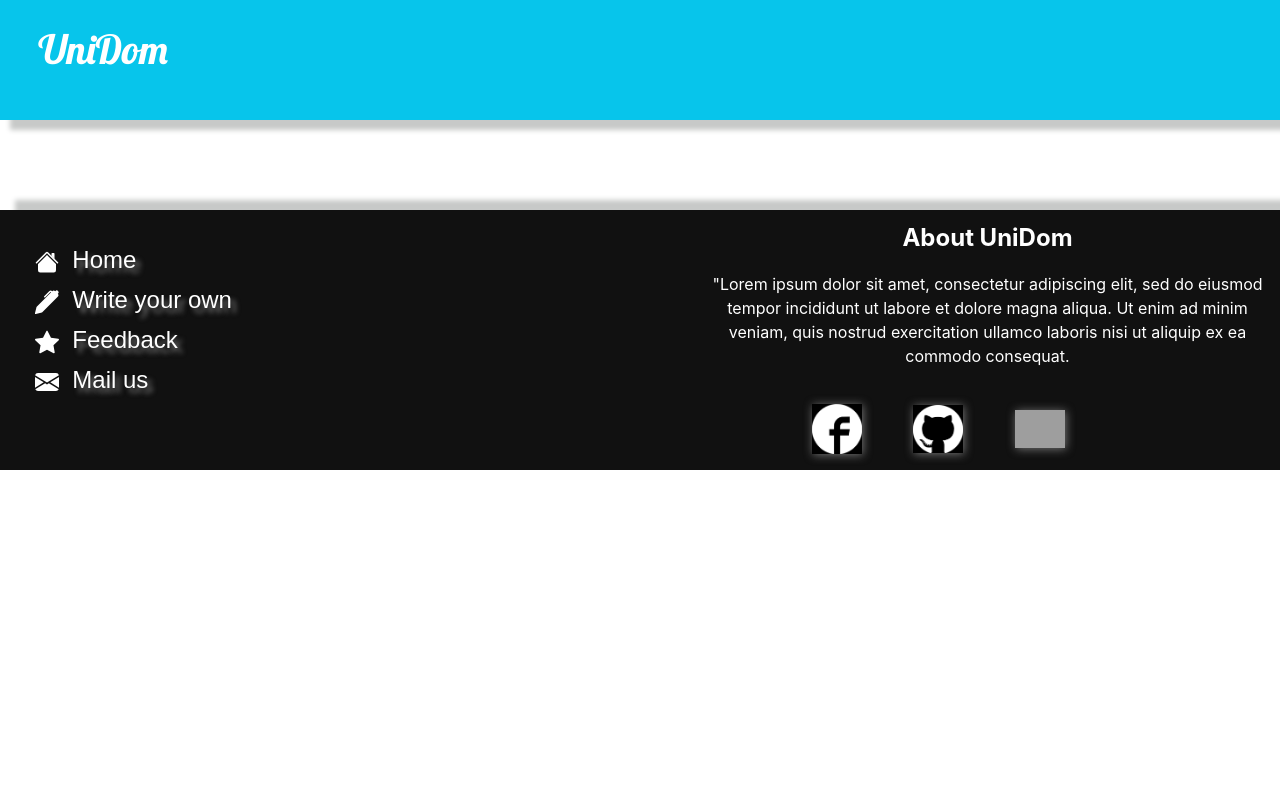
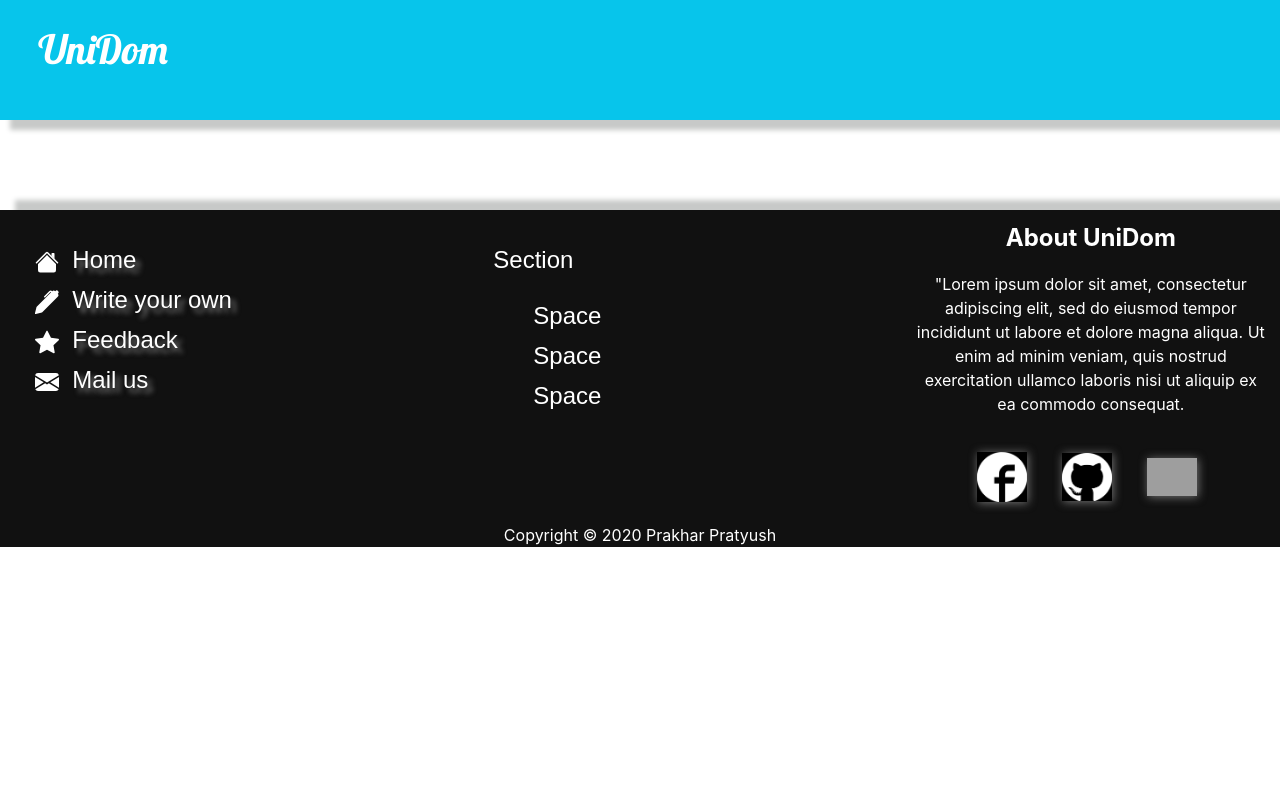
Before and after one commit to prakhar1144/my-first-blog, a Django app: template blog/templates/blog/post_list.html in a window 1280 px wide. Run offline with Django 3.2, Linux system fonts and the light colour scheme; the template is opened without the code that fills it, so the values that code supplies are empty; parts of the project's set-up code (start-up, migrations or seed data) failed here and were passed over; some libraries are stand-ins or nearby versions; grey boxes are pictures that could not be loaded.

Commit message:
section col added, copyright para added, word truncation reduced to 30

```diff
--- a/blog/static/css/blog.css
+++ b/blog/static/css/blog.css
@@ -1,10 +1,12 @@
+html, body {
+    overflow-x: hidden;
+}
+
 h1 a, h2 a {
     /*color: #FF8833;*/
     font-family: 'Lobster';
 }
-body {
-    padding-left: 0px;
-}
+
 .page-header {
     width: 100%;
     height: 15%;
@@ -120,18 +122,20 @@ footer{
 #col1  {
 
     padding-left: 10px;
-    padding-right: 100px;
+    padding-right: 70px;
     padding-top: 30px;
 
 }
 
-#col1 ul li {
+#col2 { padding-left: 50px;}
+
+#col1 ul li, #col2 ul li {
     /*display: block;*/
     list-style: none;
     /*text-align: center;*/
 }
 
-#col1 ul li a{
+#col1 ul li a, #col2 ul li a, #col2{
      font-family: 'Oswald', sans-serif;
      font-size: 24px;
      color: #fff;
--- a/blog/templates/blog/base.html
+++ b/blog/templates/blog/base.html
@@ -55,6 +55,14 @@
 </svg>  &nbsp;Mail us</a></li>
                         </ul>
                     </div>
+                    <div class="col-sm" id="col2">
+                        <p style="padding-top: 30px;">Section</p>
+                        <ul>
+                            <li><a href="#">Space</a></li>
+                            <li><a href="#">Space</a></li>
+                            <li><a href="#">Space</a></li>
+                        </ul>
+                    </div>
 
                     <div class="col-sm"  id="col3">
                         <div style="margin-top: 10px; padding-bottom:20px; " class="container">
@@ -74,6 +82,7 @@
                             </a>
                     </div>
                 </div>
+                <p style="text-align: center; color: #fff; padding-top: 5px; margin-bottom: 0px;">Copyright © 2020 Prakhar Pratyush</p>
         </footer>
 <!--        <footer class="container-fluid">
             <ul>
--- a/blog/templates/blog/post_list.html
+++ b/blog/templates/blog/post_list.html
@@ -9,7 +9,7 @@
         </div>
         <div class="post-text">
             {% autoescape off %}
-                {{ post.text|linebreaksbr|truncatewords:60}}
+                {{ post.text|linebreaksbr|truncatewords:30}}
             {% endautoescape %}
         </div>
     {% endfor %}
--- a/requirements.txt
+++ b/requirements.txt
@@ -1 +1 @@
-Django~=2.2.4
+Django==2.2.15
```
Also changed, not shown: blog/media/moon_NBEGQ7j.jpg (added).
